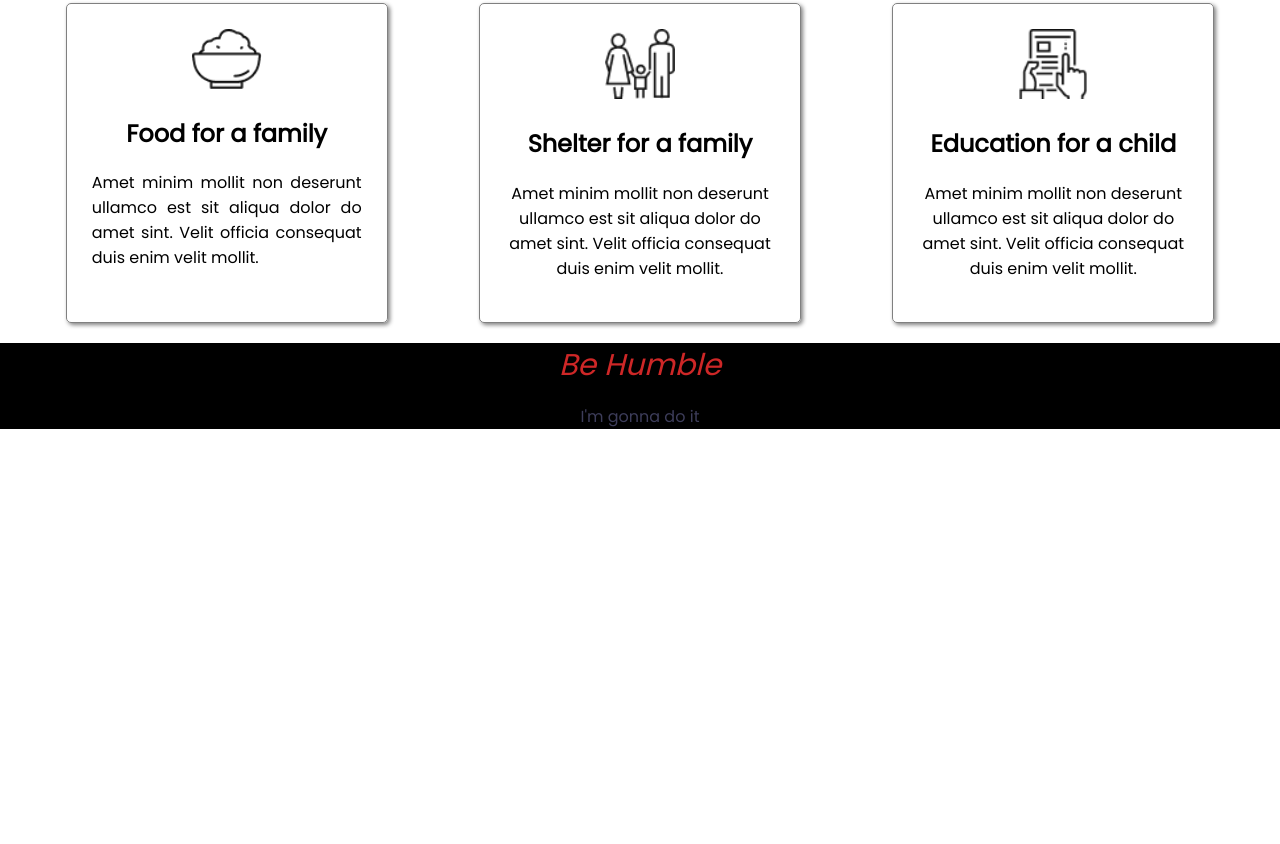
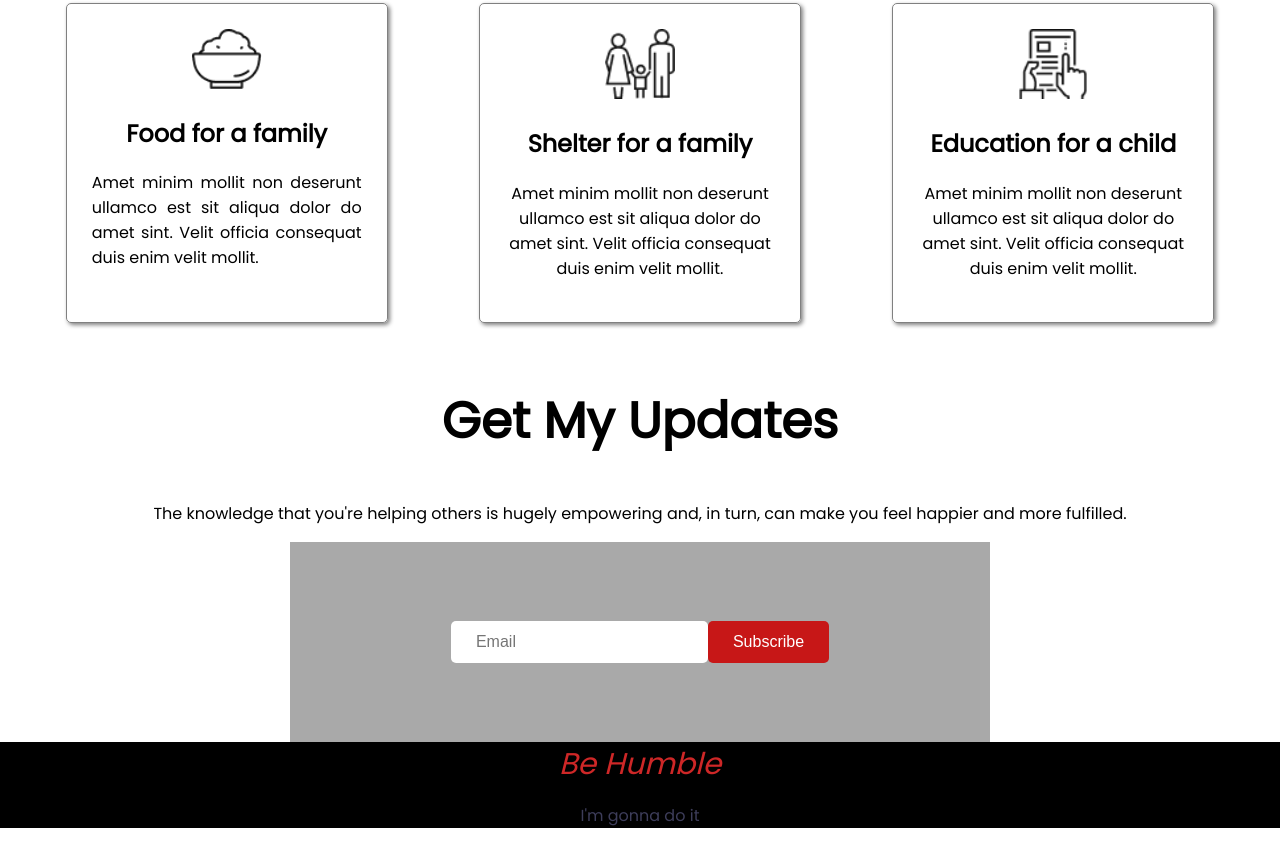
Before and after one commit to Safin204/donate-website, a plain HTML site: page index.html in a window 1280 px wide. Shown: the part 1455-2299 px from the top of the page. Before the commit the page ends 1900 px from the top, so only its background shows below. Drawn offline with Linux system fonts and the light colour scheme.

Commit message:
get update

```diff
--- a/index.html
+++ b/index.html
@@ -97,6 +97,17 @@
             </div>
         </div>
     </section>
+    <section>
+        <div class="give-them">
+            <h1>Get My Updates</h1>
+            <p>The knowledge that you're helping others is hugely empowering and, in turn, can make you feel happier and
+                more fulfilled.</p>
+        </div>
+        <div class="text-email">
+            <input class="email-1" type="text-1" placeholder="Email" required>
+            <button class="btn-1">Subscribe</button>
+        </div>
+    </section>
 
 
 
--- a/style.css
+++ b/style.css
@@ -25,6 +25,7 @@ body {
     font-weight: 700;
     padding: 10px 40px;
     border-radius: 5px;
+
 }
 
 #help-them {
@@ -51,7 +52,10 @@ body {
     text-align: center;
     justify-content: center;
 
+
 }
+
+
 
 .help-3 {
     display: flex;
@@ -62,10 +66,16 @@ body {
 
 .set-clr {
     color: orange;
+    width: 130px;
+    border: 5px solid orange;
+    padding: 10px;
+    margin: 20px;
+
 }
 
 .help-4 {
     text-align: center;
+
 
 }
 
@@ -108,6 +118,51 @@ body {
     flex-wrap: wrap;
 }
 
+.give-them {
+    text-align: center;
+}
+
+.give-them h1 {
+    font-size: 50px;
+}
+
+.text-email {
+    text-align: center;
+    width: 700px;
+    margin: 0 auto;
+    height: 200px;
+    background-color: darkgrey;
+    display: flex;
+    align-items: center;
+    justify-content: center;
+
+    border: 10px;
+}
+
+.email-1 {
+    padding: 12px 25px;
+
+    border-radius: 5px;
+    border: none;
+    font-size: 16px;
+    font-weight: 300;
+}
+
+.btn-1 {
+    background-color: rgb(199, 23, 23);
+    color: white;
+    padding: 12px 25px;
+
+    border-radius: 5px;
+    border: none;
+    font-size: 16px;
+    font-weight: 300;
+
+
+}
+
+
+
 .do-footer {
     background-color: black;
     text-align: center;
```
